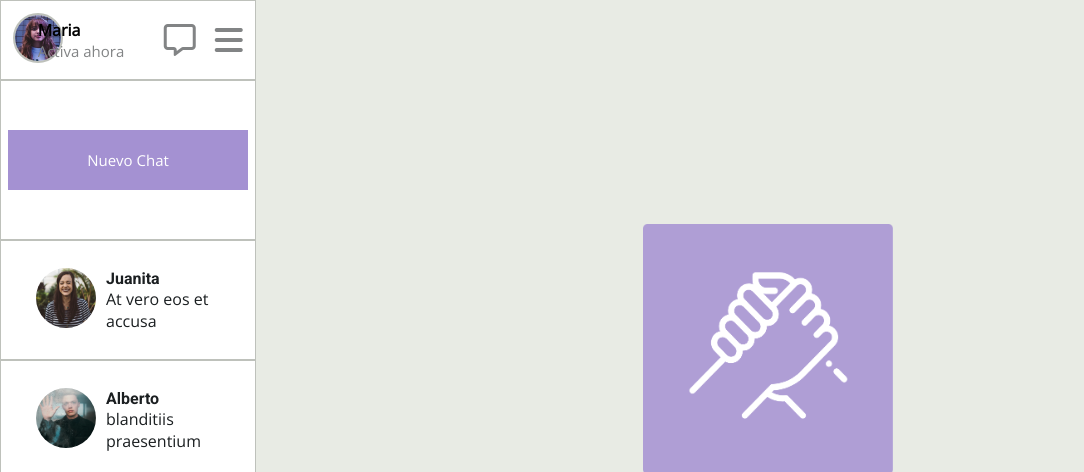
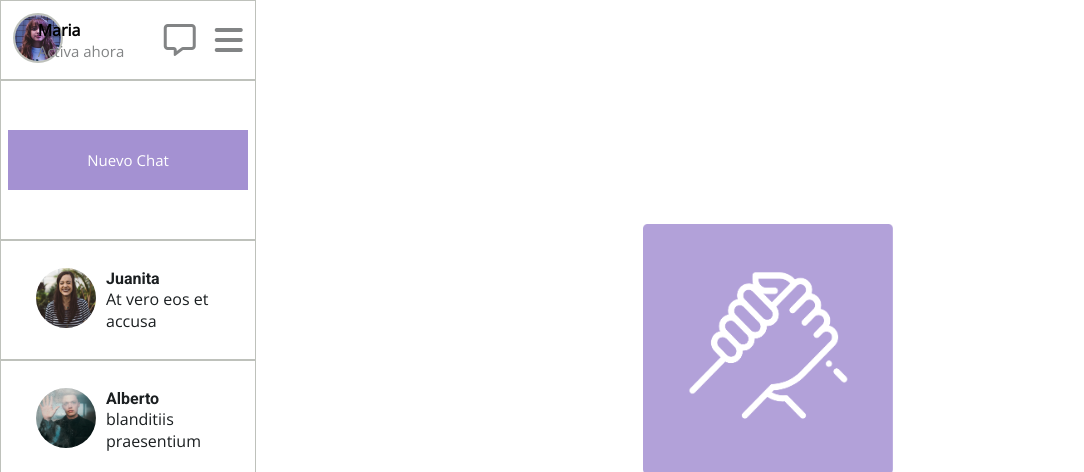
Before and after one commit to maximilianoarevalo/DesafioLatam, a plain HTML site: page Modulo2/Desafio1/index.html in a window 1280 px wide. Shown: the top 472 px of the page, without its empty margins (0-1084 px from the left). Drawn offline with nearby package versions, Linux system fonts and the light colour scheme.

Commit message:
Seccion derecha lista

```diff
--- a/Modulo2/Desafio1/assets/css/styles.css
+++ b/Modulo2/Desafio1/assets/css/styles.css
@@ -118,7 +118,7 @@
 }
 
 .right-section{
-    background-color: #E8EBE4;
+    background-color: #FFF;
     height: 100vh;
     width: 80vw;
     display: flex;
```
